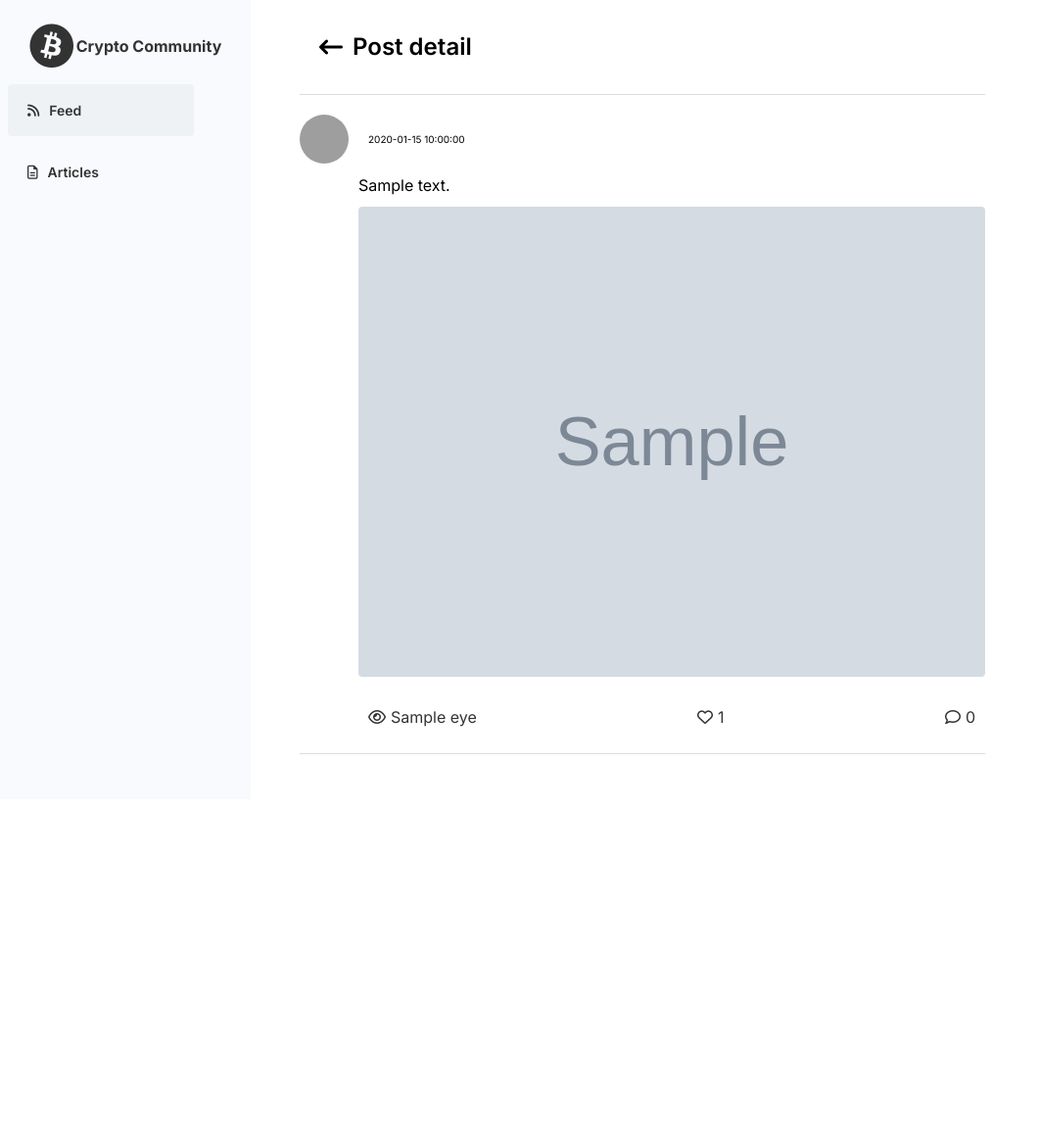
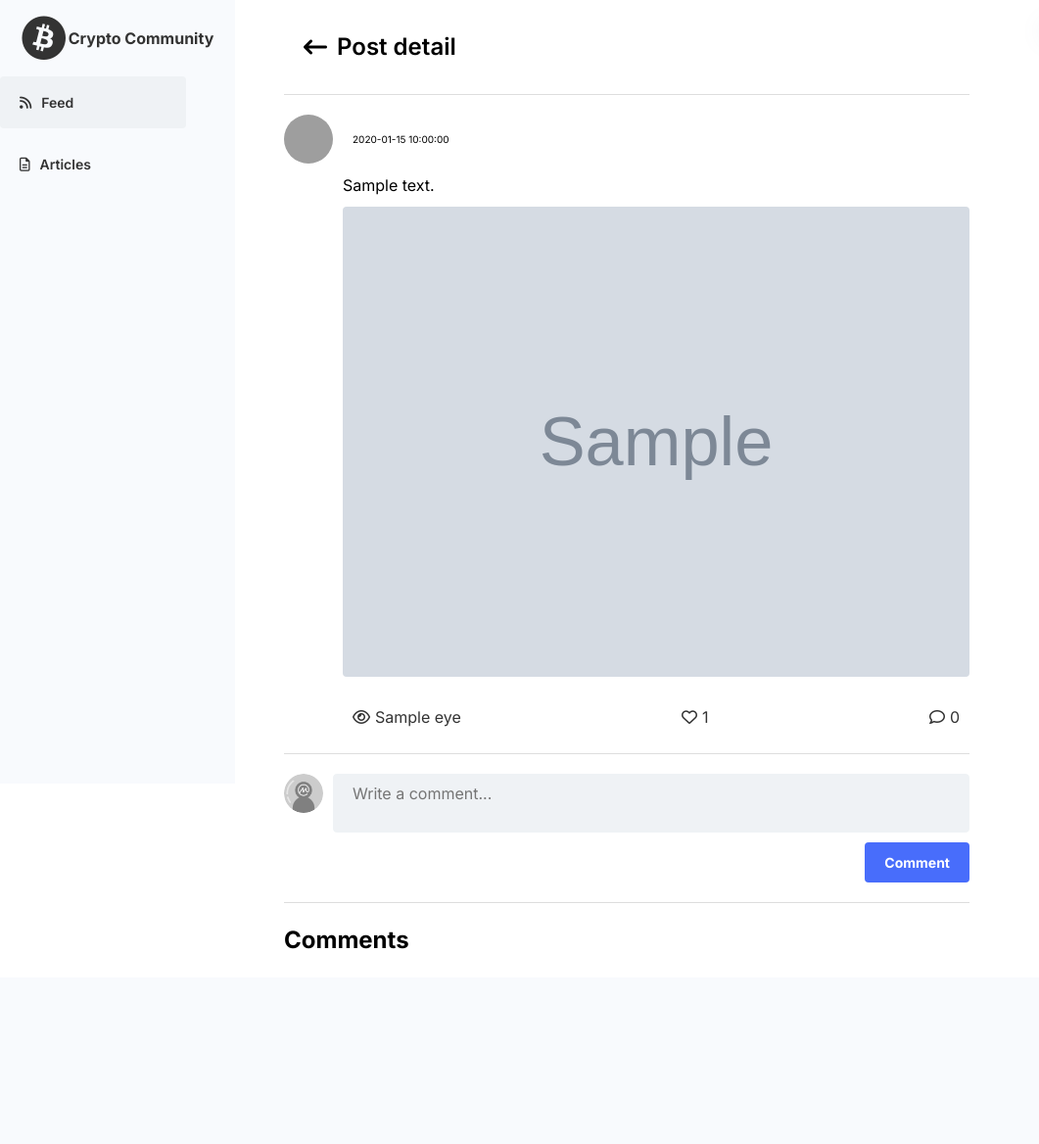
Before and after one commit to tranhuutuan261103/crypto-community, a Flask app: template website/templates/post/detail.html in a window 1280 px wide; the page is wider, and only the part inside the window is pictured. Shown: the top 1168 px of that part at 98% size, without its empty margins (0-1061 px from the left). After the commit the page ends 969 px from the top of that part, so only its background shows below. Run offline with Flask 3, Linux system fonts and the light colour scheme; the template is opened without the code that fills it: most values are stand-ins (such as "Sample title", 1, 10 or a date in 2020); grey boxes marked "Sample" are stand-in pictures; data that the repository does not hold is empty; some libraries are stand-ins or nearby versions; grey boxes are pictures that could not be loaded.

Commit message:
Get comments by post_id

```diff
--- a/website/__init__.py
+++ b/website/__init__.py
@@ -35,12 +35,14 @@ def create_app(test_config=None):
     from .controller.hello import hello
     from .controller.auth import bp as auth_bp
     from .controller.posts import bp as posts_bp
+    from .controller.comments import bp as comments_bp
     from .controller.articles import bp as articles_bp
     CORS(posts_bp)
 
     app.register_blueprint(hello, url_prefix='/')
     app.register_blueprint(auth_bp, url_prefix='/auth')
     app.register_blueprint(posts_bp, url_prefix='/post')
+    app.register_blueprint(comments_bp, url_prefix='/comments')
     app.register_blueprint(articles_bp, url_prefix='/articles')
 
     return app
--- /dev/null
+++ b/website/controller/comments/__init__.py
@@ -0,0 +1,5 @@
+from flask import Blueprint
+
+bp = Blueprint('comments', __name__)
+
+from website.controller.comments import routes
--- a/website/models/post.py
+++ b/website/models/post.py
@@ -1,9 +1,6 @@
 from website.db_config.firebase import db, bucket
 from google.cloud import firestore
 import time as Time
-from flask_uploads import UploadSet, IMAGES
-# Khởi tạo Flask-Uploads
-photos = UploadSet('photos', IMAGES)
 
 post_ref = db.collection('posts')
 
--- /dev/null
+++ b/website/static/scripts/post/detail.js
@@ -0,0 +1,78 @@
+const loadComments = async (post_id) => {
+    $('#comments').empty();
+    $.ajax({
+        url: 'http://127.0.0.1:5000/comments?post_id=' + post_id,
+        type: 'GET',
+        contentType: 'application/json',
+        success: function(data) {
+            data.forEach((comment) => {
+                $('#comments').append(
+                    `<div class="comment__item">
+                        <div class="comment__header">
+                            <img src='${comment.commented_by.avatar}' class="comment__avatar" />
+                            <div class="comment__user">${comment.commented_by.name}</div>
+                            <span class="comment__time">${comment.created_at}</span>
+                        </div>
+                        <div class="comment__content">${comment.content}</div>
+                        <div class="comment__footer">
+                            <div class="comment__like" onclick="likeComment(${comment.id})">
+                                <i class="far fa-thumbs-up"></i>
+                                <span>${comment.liked_by.length}</span>
+                            </div>
+                            <div class="comment__reply" onclick="replyComment(${comment.id})">
+                                <i class="far fa-comment"></i>
+                                <span class="comment-footer__span">Reply</span>
+                            </div>
+                        </div>
+                        <div class="separate comment-item__separate"></div>
+                    </div>`
+                );
+            });
+        },
+        error: function(error) {
+            console.error('Error:', error);
+        }
+    });
+}
+
+const cryptocurrency = async () => {
+    try {
+        const response = await fetch('http://127.0.0.1:5000/post/cryptocurrency',
+        {
+            method: 'GET',
+            headers: {
+                'Content-Type': 'application/json'
+            }
+        });
+        if (!response.ok) {
+            throw new Error('Server responded with an error!');
+        }
+        const data = await response.json();
+        if (data !== null){
+            $('#trending-token').empty();
+            $('#trending-token').append(
+                `<div class="trending-token__header">
+                    <div class="trending-token__header--title">Trending Tokens</div>
+                </div>`
+            );
+            data.forEach((token) => {
+                $('#trending-token').append(
+                    `<div class="trending-token__item">
+                        <div class="trending-token__item--rank">${token.rank}</div>
+                        <img src="https://s2.coinmarketcap.com/static/img/coins/64x64/${token.id}.png" alt="${token.name}" class="trending-token__item--image">
+                        <div class="trending-token__item--name">${token.name}</div>
+                        <div class="trending-token__item--slug">${token.slug}</div>
+                    </div>`
+                );
+            });
+        } else {
+            console.log('Error');
+        }
+    } catch (error) {
+        console.error('Error:', error);
+    }
+}
+
+$(document).ready(() => {
+    cryptocurrency();
+});
--- a/website/static/styles/post/detail.css
+++ b/website/static/styles/post/detail.css
@@ -46,7 +46,6 @@ body {
     position: sticky;
     top: 0;
     background-color: #f8fafd;
-    padding: 8px;
 }
 
 .sidebar__header {
@@ -157,7 +156,6 @@ body {
     width: 100%;
     min-width: 700px;
     max-width: 700px;
-    height: 2000px;
     padding-top: 20px;
 }
 
@@ -260,3 +258,118 @@ body {
 .post__view:hover, .post__like:hover, .post__comment:hover {
     color: #486dfb;
 }
+
+/* Comment */
+
+.comment-creation {
+    display: flex;
+    gap: 10px;
+}
+
+.comment__input {
+    width: 100%;
+    display: flex;
+    flex-direction: column;
+    gap: 10px;
+    align-items: flex-end;
+}
+
+.comment__input--text {
+    width: calc(100% - 40px);
+    height: 40px;
+    padding: 10px 20px;
+    border-radius: 4px;
+    border: none;
+    background-color: #eff2f5;
+    font-family: 'Inter', sans-serif;
+    font-size: 16px;
+    resize: none;
+    outline: 1px solid #fff;
+    transition: all 0.4s ease-in-out;
+}
+
+.comment__input--text:focus {
+    height: 100px;
+    outline: 1px solid #486dfb;
+}
+
+.comment__input--button {
+    font-size: 1.4rem;
+}
+
+/* Comment list */
+
+.comment-container {
+    display: flex;
+    flex-direction: column;
+    gap: 20px;
+}
+
+.comment__title {
+    font-size: 2.4rem;
+    font-weight: 700;
+    color: #000;
+}
+
+.comment__list {
+    display: flex;
+    flex-direction: column;
+    gap: 20px;
+}
+
+.comment {
+    display: flex;
+    gap: 10px;
+}
+
+.comment__header {
+    display: flex;
+    align-items: center;
+    gap: 10px;
+}
+
+.comment__avatar {
+    width: 40px;
+    height: 40px;
+    border-radius: 50%;
+    background-color: #f8f8f8;
+}
+
+.comment__user {
+    font-size: 1.6rem;
+    font-weight: 700;
+    color: #000;
+}
+
+.comment__content {
+    font-size: 1.6rem;
+    color: #000;
+    padding: 0 50px;
+}
+
+.comment__footer {
+    display: flex;
+    align-items: center;
+    justify-content: space-around;
+    gap: 10px;
+    padding-left: 50px;
+}
+
+.comment__like, .comment__reply {
+    display: flex;
+    align-items: center;
+    gap: 5px;
+    padding: 5px 10px;
+    color: #333;
+    font-size: 1.6rem;
+    cursor: pointer;
+}
+
+.comment__like:hover, .comment__reply:hover {
+    color: #486dfb;
+}
+
+.comment-item__separate {
+    margin-top: 20px;
+    margin-bottom: 0;
+}
--- a/website/static/styles/post/index.css
+++ b/website/static/styles/post/index.css
@@ -46,7 +46,6 @@ body {
     position: sticky;
     top: 0;
     background-color: #f8fafd;
-    padding: 8px;
 }
 
 .sidebar__header {
@@ -157,7 +156,7 @@ body {
     width: 100%;
     min-width: 700px;
     max-width: 700px;
-    height: 2000px;
+    min-height: 100vh;
     padding-top: 20px;
 }
 
--- a/website/templates/post/detail.html
+++ b/website/templates/post/detail.html
@@ -11,9 +11,11 @@
     <link rel="stylesheet" href="https://cdnjs.cloudflare.com/ajax/libs/font-awesome/6.5.2/css/all.min.css"
         integrity="sha512-SnH5WK+bZxgPHs44uWIX+LLJAJ9/2PkPKZ5QiAj6Ta86w+fsb2TkcmfRyVX3pBnMFcV7oQPJkl9QevSCWr3W6A=="
         crossorigin="anonymous" referrerpolicy="no-referrer" />
-    <title>{% block title %}Post detail{% endblock %}</title>
+    <title>{% block title %}{{ post.content }}{% endblock %}</title>
 </head>
-<body>
+<body
+    onload="loadComments('{{ post.id }}')"
+>
     <div class="container">
         <div class="sidebar">
             <div class="sidebar__header">
@@ -87,6 +89,21 @@
                 </div>
                 <div class="separate post-top__separate"></div>
             </div>
+            <div class="comment-creation">
+                <div class="comment-left">
+                    <img class="comment__avatar" src="{{ url_for('static',filename='images/user.png') }}" alt="avatar">
+                </div>
+                <div class="comment__input">
+                    <textarea id="comment-input" class="comment__input--text" placeholder="Write a comment..."></textarea>
+                    <div class="button comment__input--button" onclick="commentPost('{{ post.id }}')">Comment</div>
+                </div>
+            </div>
+
+            <div class="separate post-top__separate"></div>
+            <div class="comment-container">
+                <div class="comment__title">Comments</div>
+                <div class="comment__list" id="comments"></div>
+            </div>
         </div>
         <div class="right">
             <div id="trending-token" class="trending-token"></div>
@@ -94,6 +111,6 @@
     </div>
 
     <script src="https://ajax.googleapis.com/ajax/libs/jquery/3.7.1/jquery.min.js"></script>
-    <script src="{{ url_for('static',filename='scripts/post/index.js') }}"></script>
+    <script src="{{ url_for('static',filename='scripts/post/detail.js') }}"></script>
 </body>
 </html>
```
Also changed, not shown: website/controller/comments/routes.py (added, +10 -0 lines), website/models/comment.py (added, +24 -0 lines).
